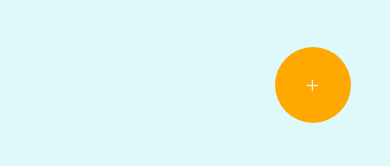
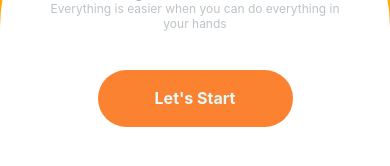
Before and after one commit to IwanHPrasetyo/MyCar, a React Native app: screen / in a window 390 px wide. Shown: the part 602-768 px from the top of the page. Built offline with nearby package versions, Linux system fonts and the light colour scheme.

Commit message:
setScreen

```diff
--- a/src/Component/Product/index.js
+++ b/src/Component/Product/index.js
@@ -1,11 +1,13 @@
 import React from 'react';
-import {View, Text, Image} from 'react-native';
+import {View, Text, Image, Pressable} from 'react-native';
 import {icon} from '../../Theme';
 import Styles from './styles';
 
 const Product = ({navigation, item}) => {
   return (
-    <View style={Styles.mainView}>
+    <Pressable
+      onPress={() => navigation.navigate('Product')}
+      style={Styles.mainView}>
       <View style={Styles.subView}>
         <Image
           style={Styles.imageView}
@@ -43,7 +45,7 @@ const Product = ({navigation, item}) => {
           </View>
         </View>
       </View>
-    </View>
+    </Pressable>
   );
 };
 export {Product};
--- a/src/Navigators/index.js
+++ b/src/Navigators/index.js
@@ -1,6 +1,7 @@
 import React from 'react';
 import {NavigationContainer} from '@react-navigation/native';
 import {createNativeStackNavigator} from '@react-navigation/native-stack';
+import {StatusBar} from 'react-native';
 
 const MainStack = createNativeStackNavigator();
 
@@ -10,8 +11,10 @@ import ProductScreen from '../Screens/Product';
 
 const MainNavigation = () => {
   return (
+    <>
+      <StatusBar backgroundColor="#ffa801" barStyle="dark-content" />
       <MainStack.Navigator
-      initialRouteName="Dashboard"
+        initialRouteName="StartUp"
         screenOptions={{
           headerShown: false,
           gestureEnabled: false,
@@ -20,6 +23,7 @@ const MainNavigation = () => {
         <MainStack.Screen name="Dashboard" component={DashboardScreen} />
         <MainStack.Screen name="Product" component={ProductScreen} />
       </MainStack.Navigator>
+    </>
   );
 };
 
--- a/src/Screens/StartUp/index.js
+++ b/src/Screens/StartUp/index.js
@@ -21,7 +21,9 @@ const StartUp = ({navigation}) => {
         <Text style={Styles.text2Footer}>
           Everything is easier when you can do everything in your hands
         </Text>
-        <Pressable style={Styles.buttonFooter}>
+        <Pressable
+          onPress={() => navigation.navigate('Dashboard')}
+          style={Styles.buttonFooter}>
           <Text style={Styles.textButton}>Let's Start</Text>
         </Pressable>
       </View>
```
Also changed, not shown: src/Screens/Dashboard/index.js (+8 -1 lines). Lines whose indentation alone changed are shown as unchanged.
